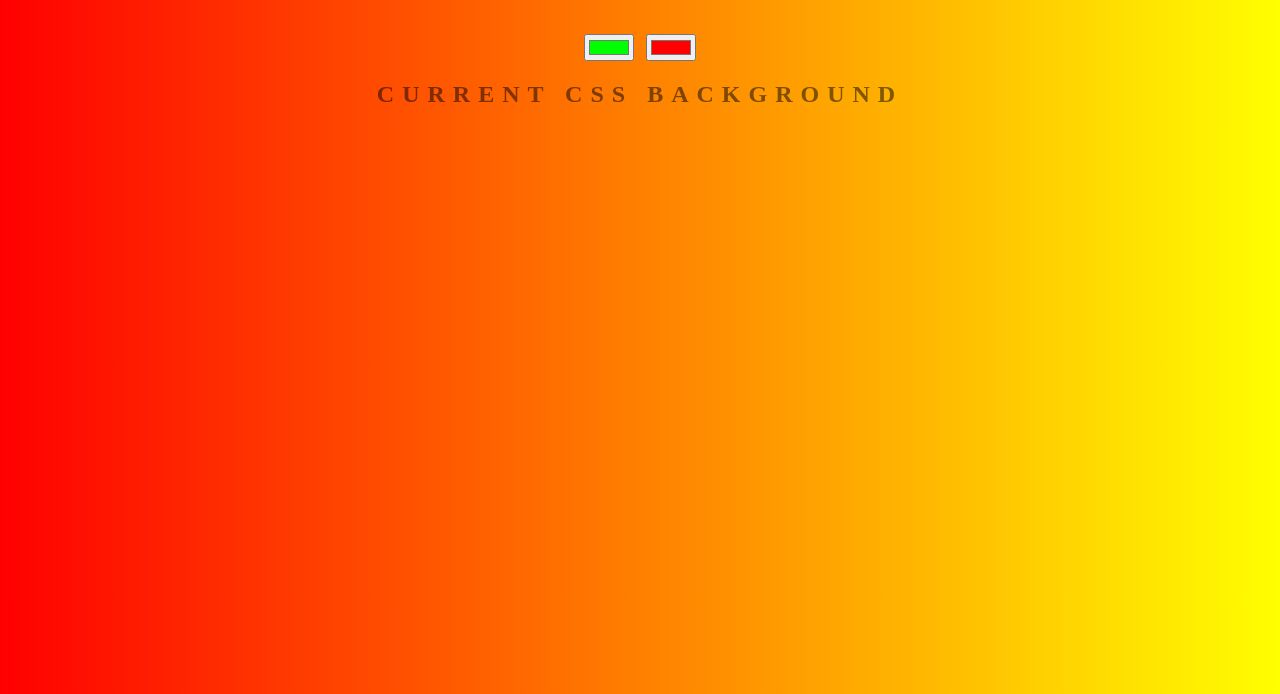
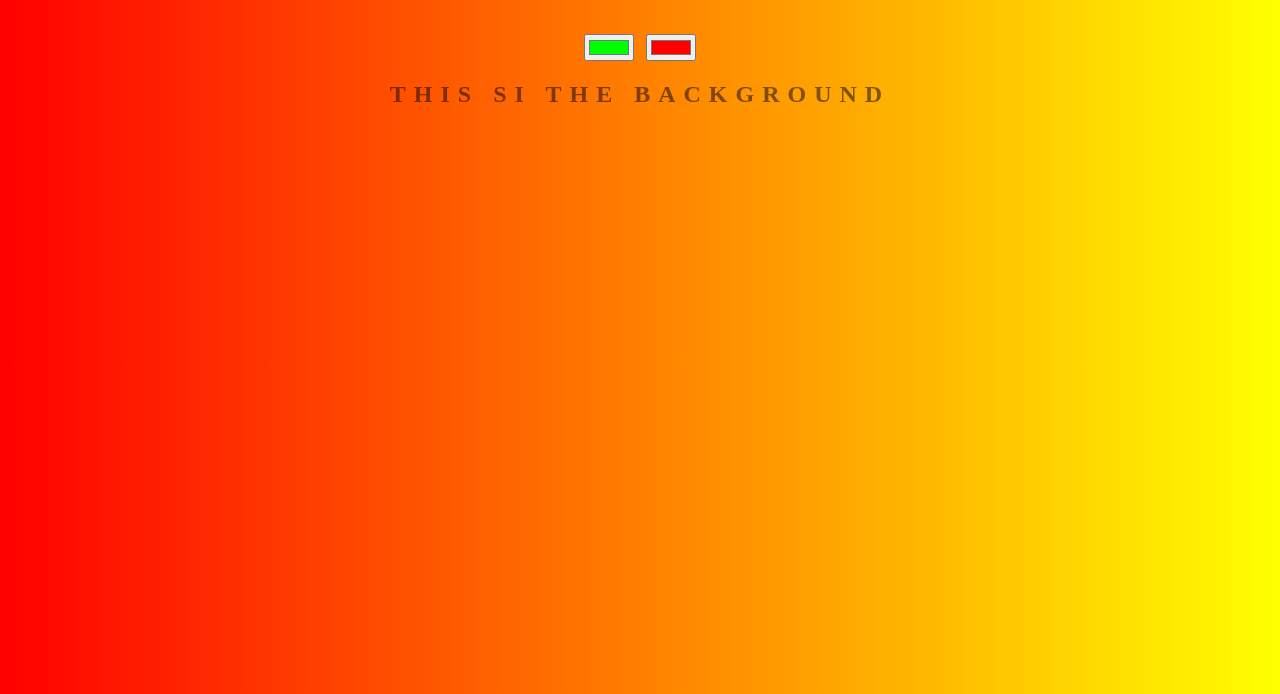
Before and after one commit to projuan/background-generator, a plain HTML site: page index.html in a window 1280 px wide. Shown: the part 106-800 px from the top of the page. Drawn offline with Linux system fonts and the light colour scheme.

Commit message:
chaging text

```diff
--- a/index.html
+++ b/index.html
@@ -10,7 +10,7 @@
 	<h1>cool Generator</h1>
 	<input class="color1" type="color" name="color1" value="#00ff00">
 	<input class="color2" type="color" name="color2" value="#ff0000">
-	<h2>Current CSS Background</h2>
+	<h2>this si the background</h2>
 	<h3>
 	<script src="script.js"></script>
 </body>
```
